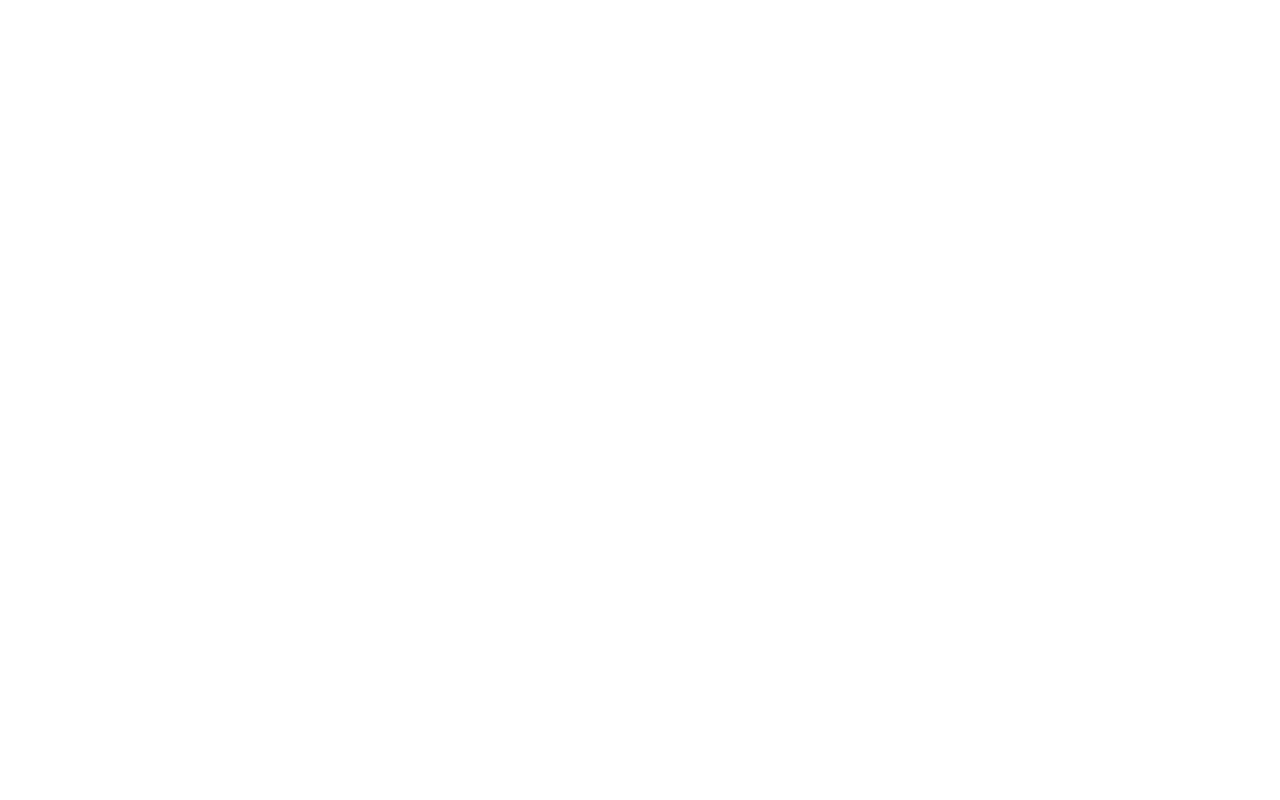
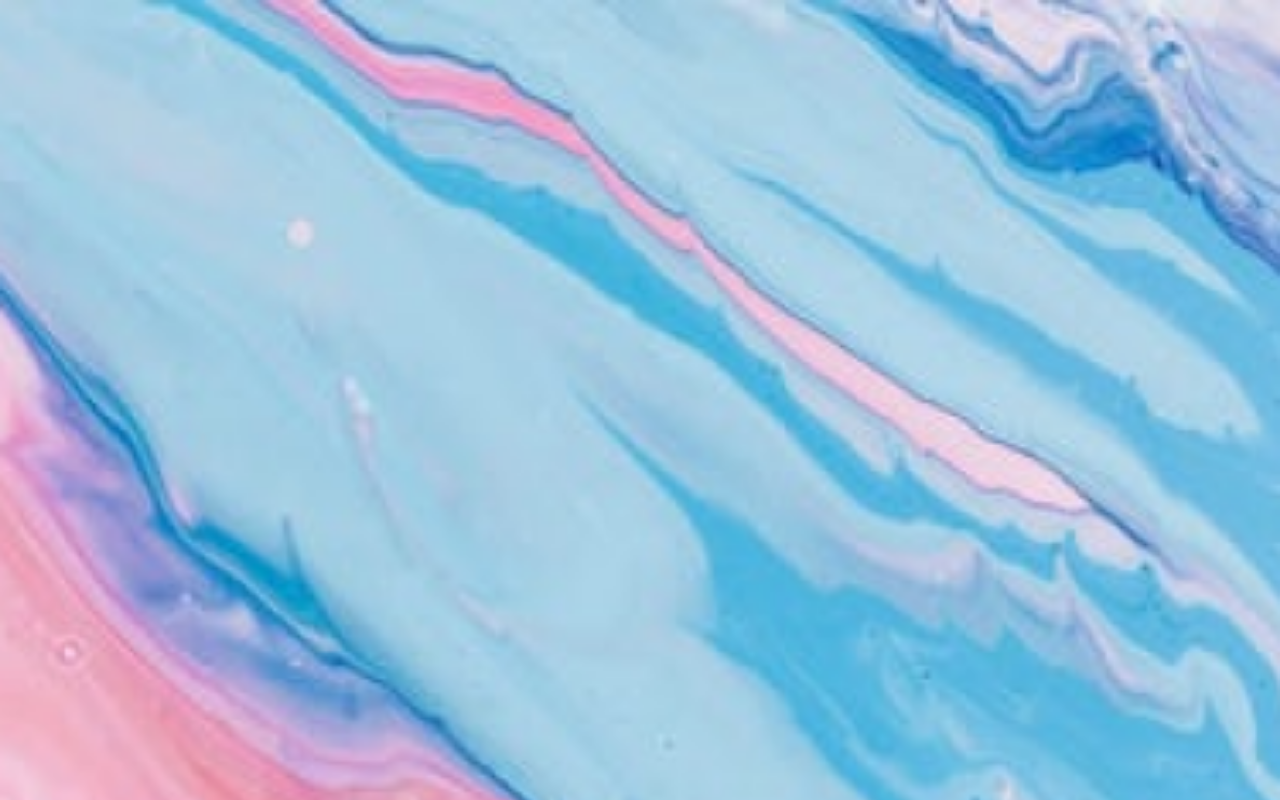
Before and after one commit to lazoliver/cb-aula-dezenove, a plain HTML site: page index.html in a window 1280 px wide. Shown: the top 800 px of the page. Drawn offline with Linux system fonts and the light colour scheme.

Commit message:
background

```diff
--- a/css/style.css
+++ b/css/style.css
@@ -114,6 +114,7 @@ input[type="tel"]:placeholder,
 input[type="search"]:placeholder,
 input[type="url"]:placeholder{color:#000;}
 input{box-sizing: border-box;}
+img{width: 100%;}
 /* Container */
 .container{
     max-width: 100%;
--- a/index.html
+++ b/index.html
@@ -15,7 +15,9 @@
     <body>
         <!--main-->
         <main>
-
+            <figure>
+                <img src="./images/Rectangle.png" alt="Background">
+            </figure>
         </main>
 
         <!--footer-->
```
Also changed, not shown: images/Rectangle.png (added).
